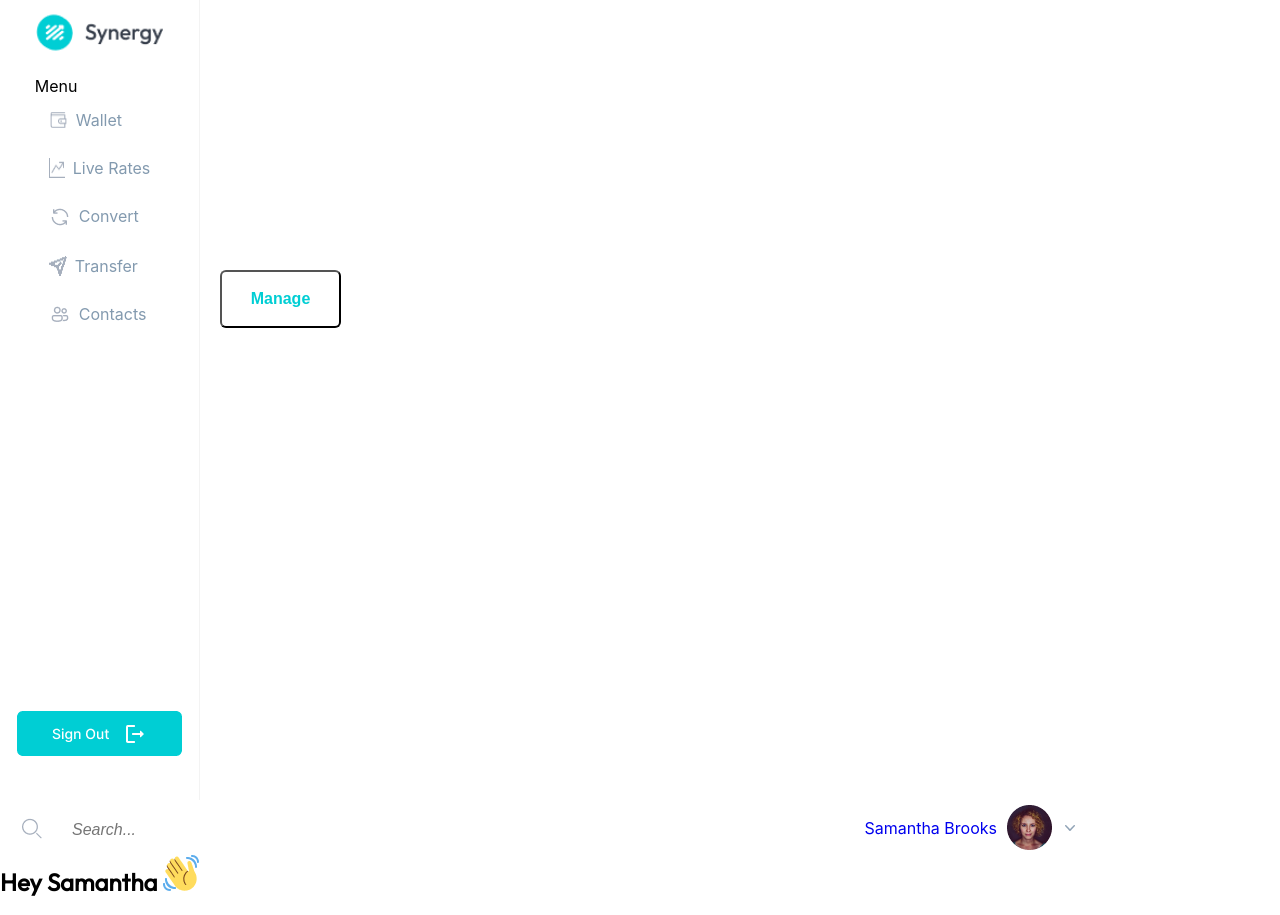
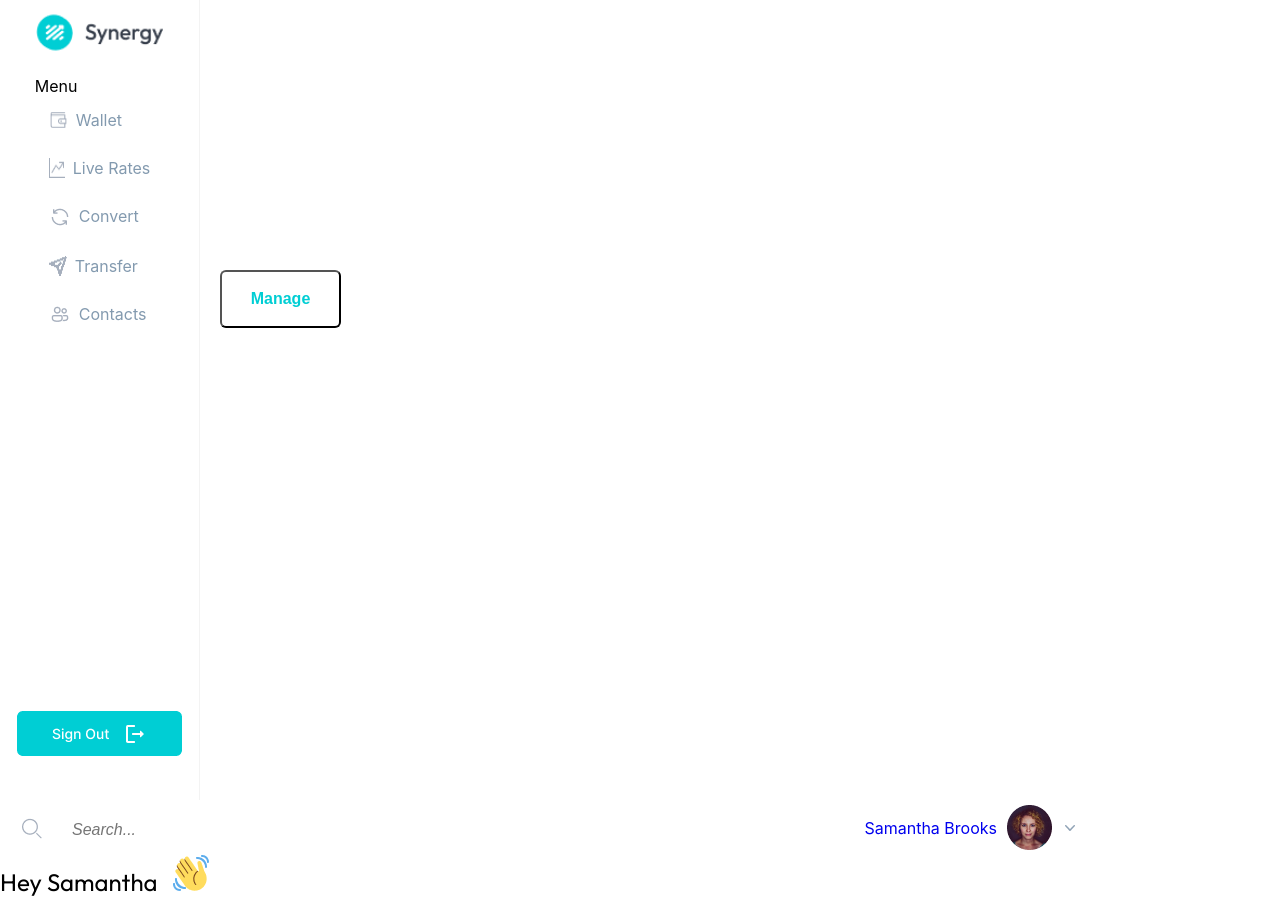
Before and after one commit to nology-tech/synergy, a React (Create React App) app: page /wallet in a window 1280 px wide. Shown: the top 915 px of the page. Built offline with nearby package versions, Linux system fonts and the light colour scheme.

Commit message:
more styling added on the fund amount

```diff
--- a/src/components/FundsBox/FundsBox.jsx
+++ b/src/components/FundsBox/FundsBox.jsx
@@ -7,21 +7,26 @@ const FundsBox = (props) => {
   const { fundsAmount, forConverter, name } = props;
 
   return (
-    <div className="fundsBox-wrapper">
-    <h2 className="greeting__firstName">{"Hey " + name}
-    <img className="greetings__wave" src={highFive} alt="highFiveWave"/>
-    </h2>
+    <>
+      <h2 className="greeting__firstName">
+        {"Hey " + name}
+        <img className="greetings__wave" src={highFive} alt="highFiveWave" />
+      </h2>
       <div className="fundsBox">
         <div className="fundsBox__content">
-          <img className="fundsBox_square" src={blueSquare} alt="blueSquareBox"/>
-            <h3 className="fundsBox__content__title">Your Funds:</h3>
-            <div className="fundsBox__content__amount">{"\u00A3" + fundsAmount.toLocaleString("en-US")}</div>
-            <button className="fundsBox__content__manage"> Manage </button>
+          <img
+            className="fundsBox_square"
+            src={blueSquare}
+            alt="blueSquareBox"
+          />
+          <h3 className="fundsBox__content__title">Your Funds:</h3>
+          <div className="fundsBox__content__amount">
+            {"\u00A3" + fundsAmount.toLocaleString("en-US")}
+          </div>
+          <button className="fundsBox__content__manage"> Manage </button>
         </div>
-
       </div>
-
-    </div>
+    </>
   );
 };
 
--- a/src/components/FundsBox/FundsBox.scss
+++ b/src/components/FundsBox/FundsBox.scss
@@ -1,17 +1,16 @@
 @use "../../assets/sass/_variables.scss"as *;
 
 .greetings__wave{
-    padding-left: 5px;
+    padding-left: 15px;
 }
 .greeting__firstName{
     font-family: $title-font-family;
+    font-weight: normal;
 }
 .fundsBox{
     display: flex;
     align-items: flex-start;
     margin-top: 20px;
-    // background-image: url("../../assets/images/wallet_bluesquare.png");
-    // background-repeat:no-repeat;
 
     img {
         height: 252px;
@@ -20,9 +19,6 @@
         top: 0px;
     }
     &__content{
-            &__firstName{
-
-            }
             &__title {
                 display: flex;
                 justify-content: left;
@@ -66,16 +62,3 @@
             }
     }
 }
-
-// .fundsBox__firstName{
-//     display: flex;
-//     justify-content: center;
-//     margin-top: 36px;
-// }
-
-
-
-
-// .fundsBox__square{
-//     position: absolute;
-// }
```
